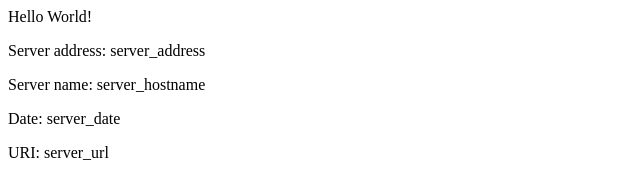
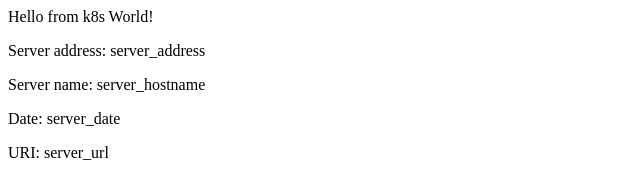
Before and after one commit to aniketroy/eks-example, a plain HTML site: page src/index.html in a window 1280 px wide. Shown: the full height of the page, 0-640 px from the left. Drawn offline with Linux system fonts and the light colour scheme.

Commit message:
v2 Updating home page

```diff
--- a/src/index.html
+++ b/src/index.html
@@ -2,7 +2,7 @@
 <title>Hello World</title>
 </head>
 <div class="info">
-<h>Hello World!</h>
+<h>Hello from k8s World!</h>
 <p><span>Server&nbsp;address:</span> <span>server_address</span></p>
 <p><span>Server&nbsp;name:</span> <span>server_hostname</span></p>
 <p class="smaller"><span>Date:</span> <span>server_date</span></p>
```
